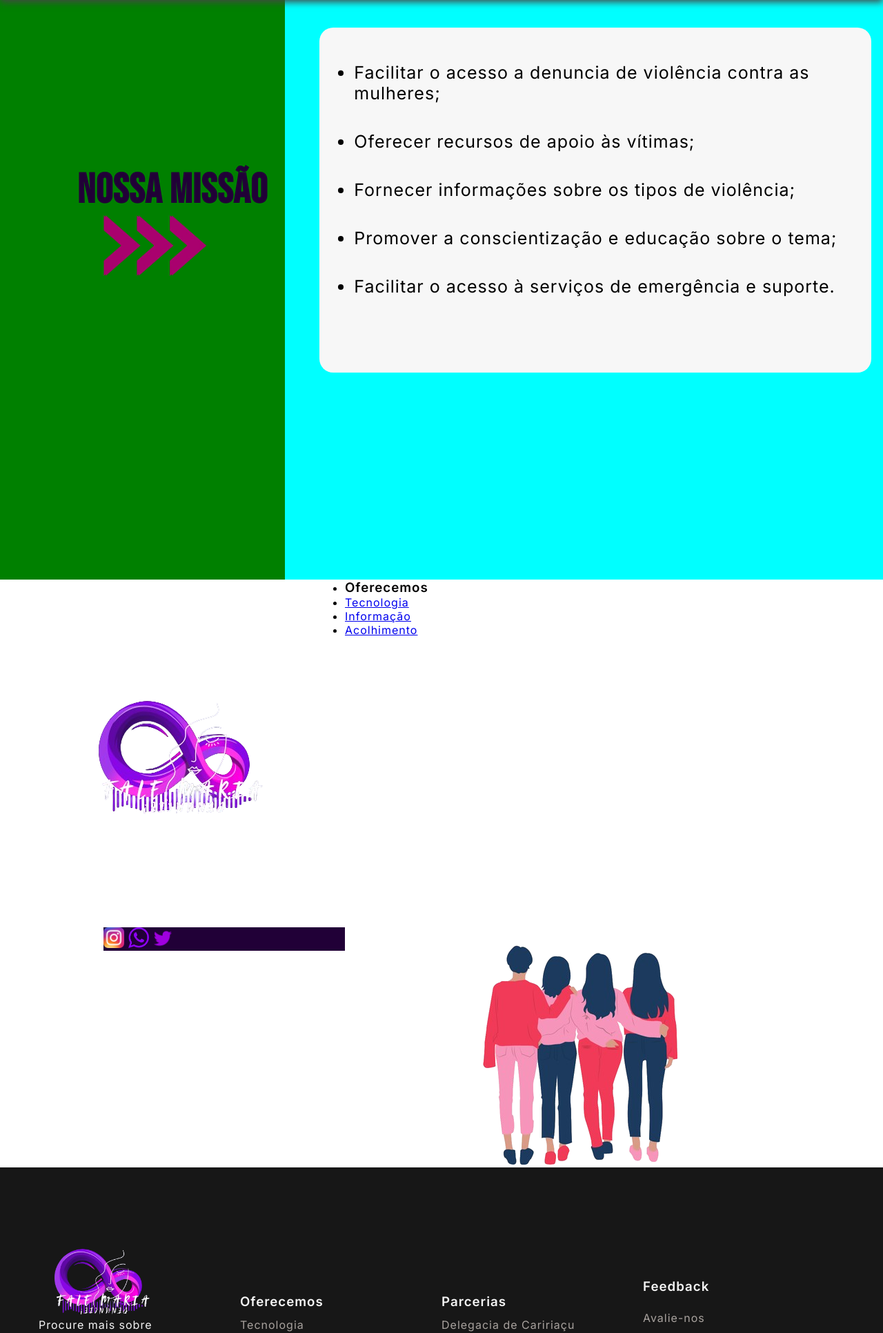
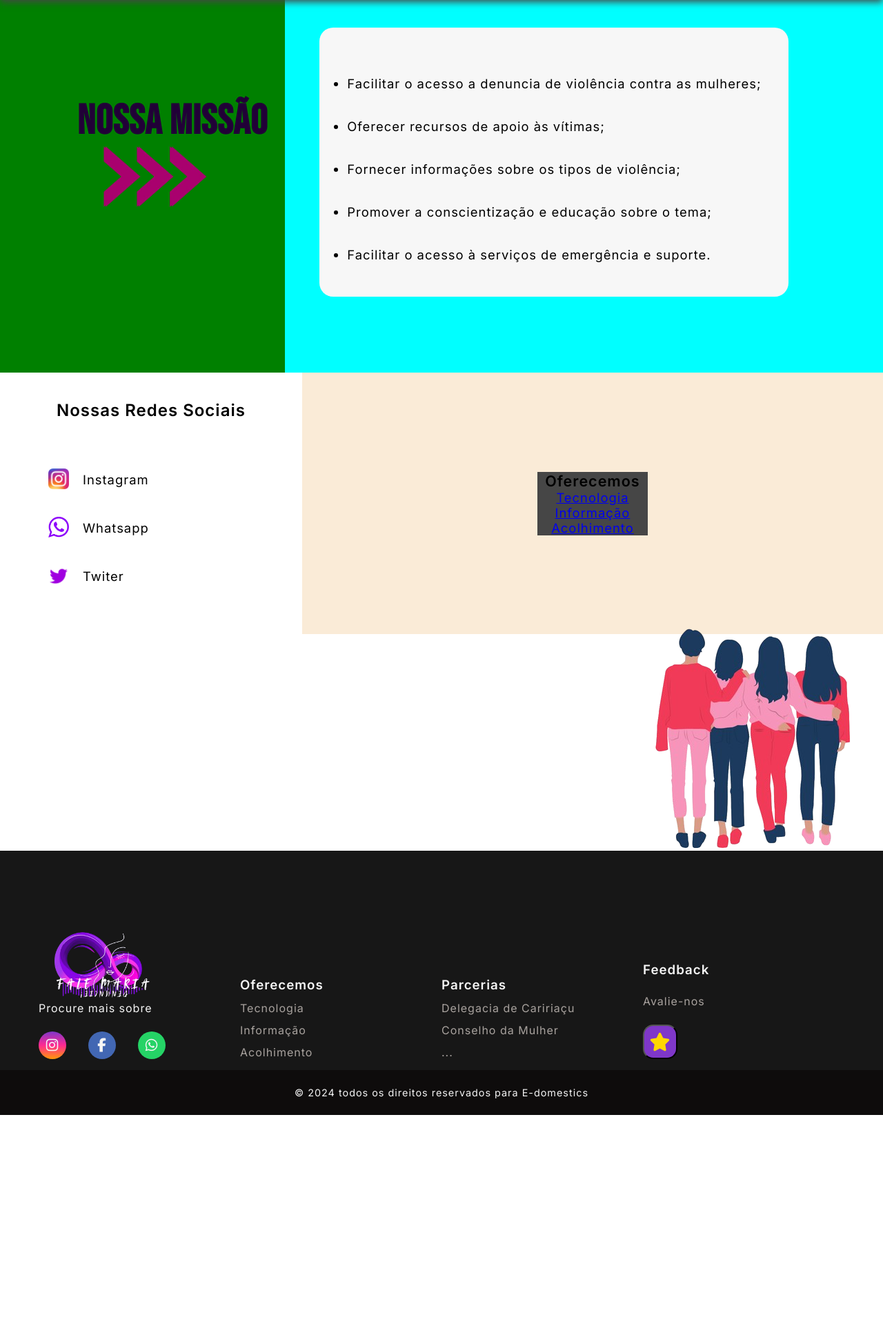
Before and after one commit to CrislainyMartins/desenvolvimento, a PHP site: page /desenvolvimento/sobre.html in a window 1280 px wide. Shown: the part 80-2012 px from the top of the page at 69% size. After the commit the page ends 1696 px from the top, so only its background shows below. Run offline with PHP 8.4, Linux system fonts and the light colour scheme; some libraries are stand-ins or nearby versions; some web fonts are replaced.

Commit message:
03122025-3

```diff
--- a/css/sobre.css
+++ b/css/sobre.css
@@ -270,10 +270,11 @@
 
     background-color:green;
     width: 1000px;
+    height: 600px;
   }
 
   .box1 h1{
-    margin-top: 300px;
+    margin-top: 200px;
     margin-left: 100px;
     background-color: ;
     color: #210037;
@@ -303,7 +304,7 @@
   .box2{
 
    background-color: aqua;
-    height: 900px;
+    height: 600px;
     width: 1500px;
     margin-left: -150px;
     padding-left: 50px;
@@ -315,12 +316,12 @@
 
     background-color:  #f7f7f7;
     margin-top:100px ;
-    font-size: 25px;
-    width: 800px;
+    font-size: 1.15rem;
+    width: fit-content;
     padding-left: 50px;
     border-radius: 20px;
-    height: 500px;
-    padding-top: 20px;
+    height: fit-content;
+    padding: 40px;
   }
 
   .box2 h2{
@@ -337,6 +338,14 @@
 
 #translateFooter{
   display: flex;
+  width: 100%;
+
+
+}
+
+#logo-f{
+  height: 200px ;
+  width: 200px; ;
 }
 
 .midias-F img{
@@ -344,18 +353,90 @@
   height: 30px;
 }
 
+
+
+.left-logo-icones{
+
+  width: 520px;
+  align-items: center;
+  display: grid;
+
+}
+
+.left-logo-icones h2{
+  margin-top: 40px;
+  text-align: center;
+}
+
 .midias-F{
-  margin-left: 150px;
-  background-color: #210037;
+
+  display: flex;
+  flex-direction: column;
+
+  margin: 50px;
+
+
 }
+
+.midias-F a{
+  margin: 20px;
+  display: flex;
+  text-decoration: none;
+  animation: normal 3s;
+}
+
+.midias-F a:hover{
+  transform: scale(1.1);
+}
+
+.midias-F a p{
+ margin-left: 20px;
+ margin-top: 5px;
+ color: #000;
+ font-size: 1.15rem;
+}
+
+.right-O-F{
+  background-color: antiquewhite;
+  width: 1000px;
+  text-align: center;
+  align-items: center;
+  display: flex;
+  justify-content: center;
 
 
 
+}
+
+.list{
+  background-color: #464646;
+   font-size: 1.15rem;
+
+
+}
+
+.list  li{
+  text-align: center;
+  list-style: none;
+
+
+}
+
+.list ul{
+
+}
+
+.list li a{
+  margin: 20px;
+
+
+
+}
 
 
   .img_nmmulheres{
 
-    margin-left: 700px;
+    margin-left: 950px;
     margin-top:-10px ;
 
   }
--- a/sobre.html
+++ b/sobre.html
@@ -113,11 +113,11 @@
 
        <div id="translateFooter">
                 <div class="left-logo-icones">
-                    <img src="imgs/logo2.png">
+                    <h2> Nossas Redes Sociais</h2>
                      <div class="midias-F">
-                     <a href=""><img src="imgs/Instagram_icon.png" alt="instagram"></a>
-                     <a href=""><img src="imgs/logo whats.png" alt="whatsapp"></a>
-                     <a href=""><img src="imgs/icon twiter.png" alt="twiter"></a>
+                     <a href=""><img src="imgs/Instagram_icon.png" alt="instagram"><p>Instagram</p></a>
+                     <a href=""><img src="imgs/logo whats.png" alt="whatsapp"><p>Whatsapp</p></a>
+                     <a href=""><img src="imgs/icon twiter.png" alt="twiter"><p>Twiter</p></a>
                      </div><!--fim da midias-F -->
 
 
@@ -139,8 +139,6 @@
                     <a href="#" class="link">Acolhimento</a>
                 </li>
                    </ul>
-
-
 
                 </div>
             </div><!--fim da translateFooter-->
```
